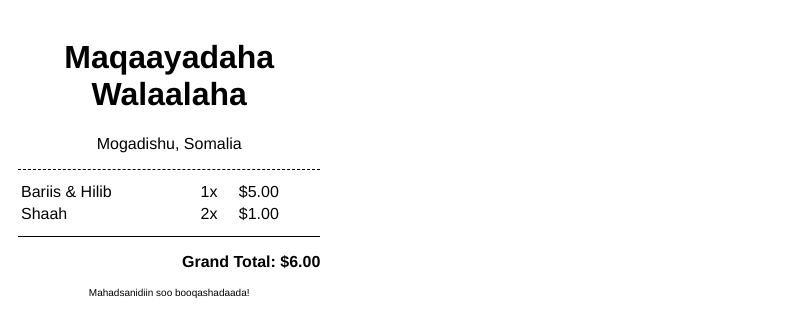
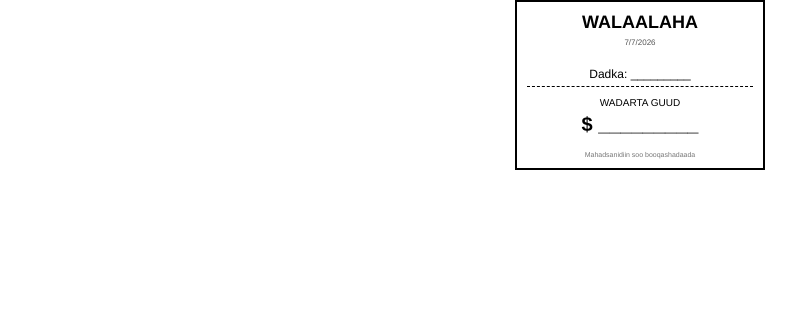
Before and after one commit to upthirahman-yare13/walaalaha-receipt, a plain HTML site: page index.html in a window 1280 px wide. Shown: the whole page, without its empty margins (0-807 px from the left). Drawn offline with Linux system fonts and the light colour scheme.

Commit message:
Redesign index.html for card layout and styling

```diff
--- a/index.html
+++ b/index.html
@@ -1,26 +1,38 @@
 <!DOCTYPE html>
-<html>
+<html lang="so">
 <head>
     <style>
-        body { font-family: 'Helvetica', sans-serif; width: 80mm; padding: 10px; }
-        .header { text-align: center; border-bottom: 1px dashed #000; margin-bottom: 10px; }
-        .items { width: 100%; margin-top: 10px; }
-        .total { text-align: right; font-weight: bold; border-top: 1px solid #000; margin-top: 10px; }
-        @media print { body { width: 80mm; } }
+        /* Card Size: 60mm x 80mm (Aad u gaaban) */
+        @page { size: 60mm 80mm; margin: 2mm; }
+        body {
+            font-family: 'Helvetica', sans-serif;
+            width: 60mm;
+            margin: 0 auto;
+            text-align: center;
+            border: 2px solid #000; /* Xariiq kaar u eg */
+            padding: 10px;
+        }
+        .logo { font-size: 18px; font-weight: bold; margin-bottom: 5px; text-transform: uppercase; }
+        .date { font-size: 8px; color: #555; margin-bottom: 15px; }
+        .field { margin: 10px 0; border-bottom: 1px dashed #000; padding: 5px; font-size: 12px; }
+        .total-label { font-size: 10px; text-transform: uppercase; margin-top: 10px; }
+        .total-val { font-size: 20px; font-weight: bold; margin-top: 5px; }
+        .footer { font-size: 7px; margin-top: 15px; color: #777; }
     </style>
 </head>
 <body>
-    <div class="header">
-        <h1>Maqaayadaha Walaalaha</h1>
-        <p>Mogadishu, Somalia</p>
-    </div>
-    <table class="items">
-        <tr><td>Bariis & Hilib</td><td>1x</td><td>$5.00</td></tr>
-        <tr><td>Shaah</td><td>2x</td><td>$1.00</td></tr>
-    </table>
-    <div class="total">
-        <p>Grand Total: $6.00</p>
-    </div>
-    <p style="text-align: center; font-size: 10px;">Mahadsanidiin soo booqashadaada!</p>
+    <div class="logo">Walaalaha</div>
+    <div class="date" id="date"></div>
+
+    <div class="field">Dadka: _________</div>
+
+    <div class="total-label">Wadarta Guud</div>
+    <div class="total-val">$ _________</div>
+
+    <div class="footer">Mahadsanidiin soo booqashadaada</div>
+
+    <script>
+        document.getElementById('date').textContent = new Date().toLocaleDateString();
+    </script>
 </body>
 </html>
```
